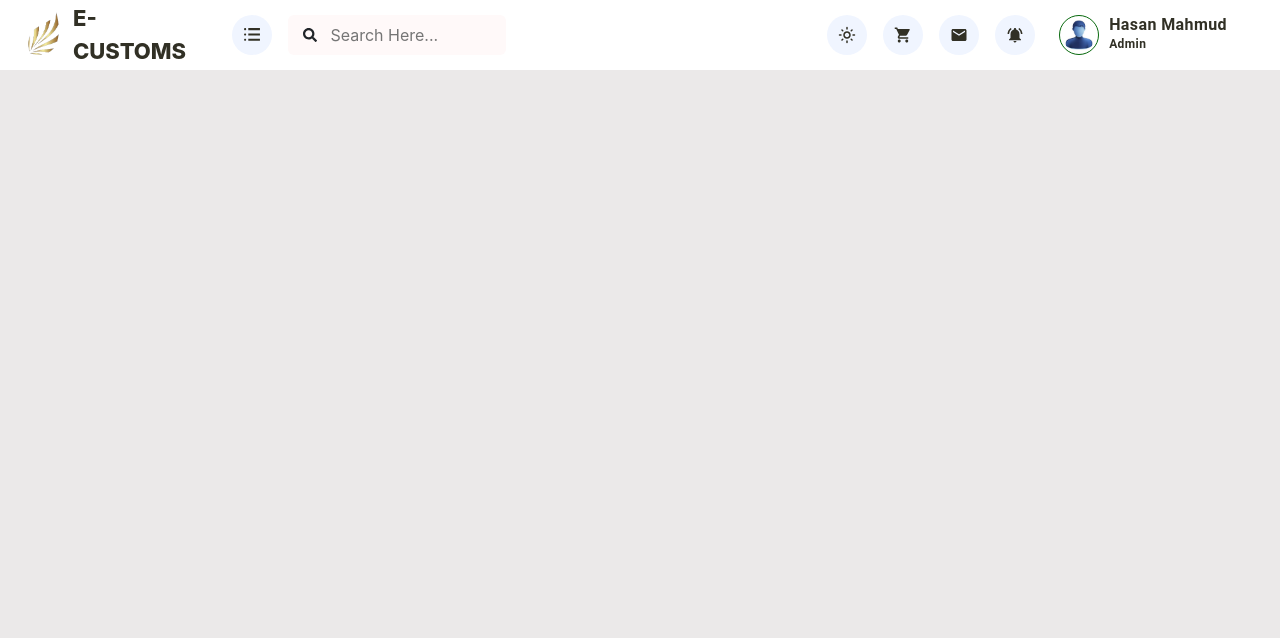
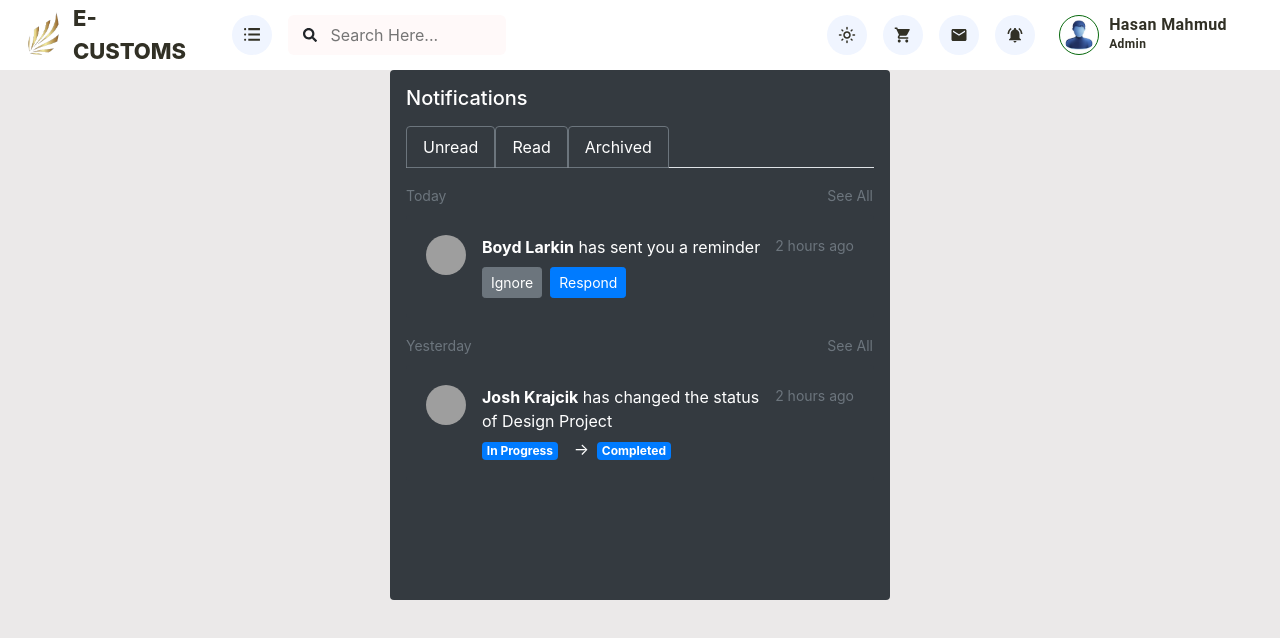
Before and after one commit to Ahteshamull/E-Commerce_Dashbord, a React (Vite) app: page /notification in a window 1280 px wide. Shown: the top 638 px of the page. Built offline with nearby package versions, Linux system fonts and the light colour scheme; grey boxes are pictures that could not be loaded; a web font is replaced by a local one.

Commit message:
notification done

```diff
--- a/package.json
+++ b/package.json
@@ -18,6 +18,7 @@
     "@tailwindcss/vite": "^4.1.5",
     "bootstrap": "^4.6.0",
     "react": "^19.0.0",
+    "react-bootstrap": "^2.10.9",
     "react-dom": "^19.0.0",
     "react-icons": "^5.5.0",
     "react-router": "^7.5.3",
--- a/src/App.css
+++ b/src/App.css
@@ -147,13 +147,17 @@ header .button:hover {
   align-items: center;
   justify-content: space-between;
   transition: all 0.3s ease-in-out;
-  -webkit-transition: all 0.3s ease-in-out;
-  -moz-transition: all 0.3s ease-in-out;
-  -ms-transition: all 0.3s ease-in-out;
-  -o-transition: all 0.3s ease-in-out;
  }
  .notify_info{
   overflow: scroll;
   gap: 10px;
   padding: 10px;
  }
+
+.notification
+{
+  width: 900px !important;
+  height: 530px !important;
+
+
+}
--- a/src/App.jsx
+++ b/src/App.jsx
@@ -6,6 +6,7 @@ import Contact from './pages/Contact'
 import {Routes,Route,BrowserRouter} from 'react-router-dom'
 import Header from './components/Header'
 import "bootstrap/dist/css/bootstrap.min.css";
+import Notification from './pages/Notification'
 
 export default function App() {
   return (
@@ -14,6 +15,7 @@ export default function App() {
     <Routes>
       <Route path='/' element={<Dashboard/>}/>
       <Route path='/dashboard' element={<Dashboard/>}/>
+      <Route path='/notification' element={<Notification/>}/>
       <Route path='/about' element={<About/>}/>
       <Route path='/contact' element={<Contact/>}/>
     </Routes>
--- a/src/components/Header.jsx
+++ b/src/components/Header.jsx
@@ -1,5 +1,5 @@
 import React from "react";
-import { Link } from "react-router";
+import { Link, Links } from "react-router";
 import Logo from "../assets/images/Dashboard.png";
 import Button from "@mui/material/Button";
 import { TfiMenuAlt } from "react-icons/tfi";
@@ -67,9 +67,11 @@ export default function Header() {
               <MdEmail />
             </Button>
 
-            <Button onClick={handleNotify} className="button mr-3">
-              <MdNotificationsActive />
-            </Button>
+            <Link to="/notification">
+              <Button className="button mr-3">
+                <MdNotificationsActive />
+              </Button>
+            </Link>
 
             <Menu
               notifyMenu={notifyMenu}
--- /dev/null
+++ b/src/pages/Notification.jsx
@@ -0,0 +1,109 @@
+import React, { useState } from "react";
+import { Tab, Nav, Button, Card, Row, Col, Image, Badge } from "react-bootstrap";
+
+const notifications = {
+  Today: [
+    {
+      id: 1,
+      user: "Boyd Larkin",
+      message: "has sent you a reminder",
+      time: "2 hours ago",
+      avatar: "https://i.pravatar.cc/40?img=1",
+      actions: ["Ignore", "Respond"],
+    },
+  ],
+  Yesterday: [
+    {
+      id: 2,
+      user: "Josh Krajcik",
+      message: "has changed the status of Design Project",
+      time: "2 hours ago",
+      avatar: "https://i.pravatar.cc/40?img=2",
+      statusChange: {
+        from: "In Progress",
+        to: "Completed",
+      },
+    },
+  ],
+  Monday: [
+    // Add your own sample here if needed
+  ],
+};
+
+export default function Notification() {
+  const [activeTab, setActiveTab] = useState("unread");
+
+  const renderNotification = (item) => (
+    <Card key={item.id} className="mb-3 bg-dark text-white border-0">
+      <Card.Body className="d-flex">
+        <Image src={item.avatar} roundedCircle width="40" height="40" className="mr-3" />
+        <div style={{ flex: 1 }}>
+          <div className="mb-1">
+            <strong>{item.user}</strong> {item.message}
+          </div>
+          {item.statusChange && (
+            <div>
+              <Badge variant="secondary" className="mr-2">
+                {item.statusChange.from}
+              </Badge>
+              <span className="mx-2">→</span>
+              <Badge variant="primary">{item.statusChange.to}</Badge>
+            </div>
+          )}
+          {item.actions && (
+            <div className="mt-2">
+              {item.actions.map((action, i) => (
+                <Button
+                  key={i}
+                  variant={action === "Respond" ? "primary" : "secondary"}
+                  size="sm"
+                  className="mr-2"
+                >
+                  {action}
+                </Button>
+              ))}
+            </div>
+          )}
+        </div>
+        <small className="text-muted">{item.time}</small>
+      </Card.Body>
+    </Card>
+  );
+
+  return (
+    <div className="bg-dark notification text-white p-3 container-fluid rounded" style={{ maxWidth: "500px" }}>
+      <h5 className="mb-3">Notifications</h5>
+      <Nav variant="tabs" defaultActiveKey="unread" className="mb-3">
+        <Nav.Item>
+          <Nav.Link eventKey="unread" onClick={() => setActiveTab("unread")} className="text-white bg-dark border-secondary">
+            Unread
+          </Nav.Link>
+        </Nav.Item>
+        <Nav.Item>
+          <Nav.Link eventKey="read" onClick={() => setActiveTab("read")} className="text-white bg-dark border-secondary">
+            Read
+          </Nav.Link>
+        </Nav.Item>
+        <Nav.Item>
+          <Nav.Link eventKey="archived" onClick={() => setActiveTab("archived")} className="text-white bg-dark border-secondary">
+            Archived
+          </Nav.Link>
+        </Nav.Item>
+      </Nav>
+
+      {["Today", "Yesterday", "Monday"].map((section) =>
+        notifications[section]?.length > 0 ? (
+          <div key={section}>
+            <div className="d-flex justify-content-between align-items-center mb-2">
+              <small className="text-muted">{section}</small>
+              <Button variant="link" size="sm" className="p-0 text-muted">
+                See All
+              </Button>
+            </div>
+            {notifications[section].map(renderNotification)}
+          </div>
+        ) : null
+      )}
+    </div>
+  );
+}
```
Also changed, not shown: 1 other file (tests, documents, lock files or other folders).
